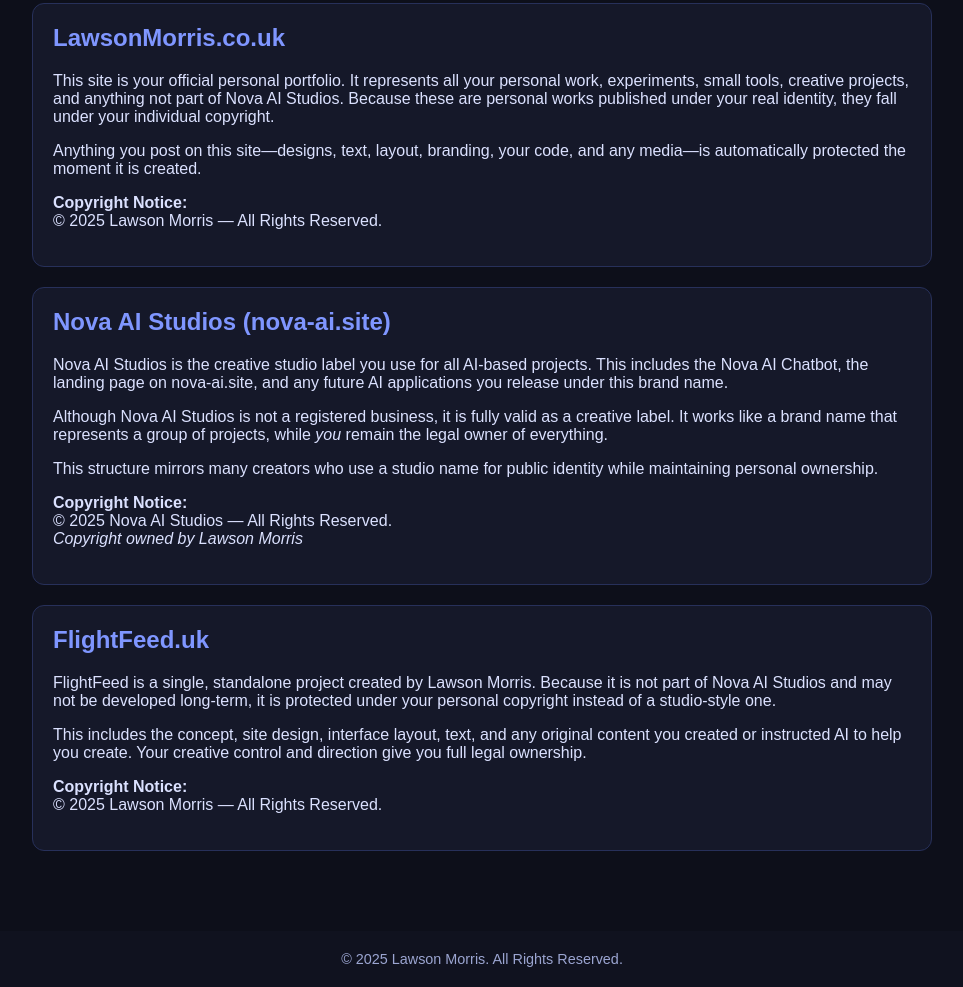
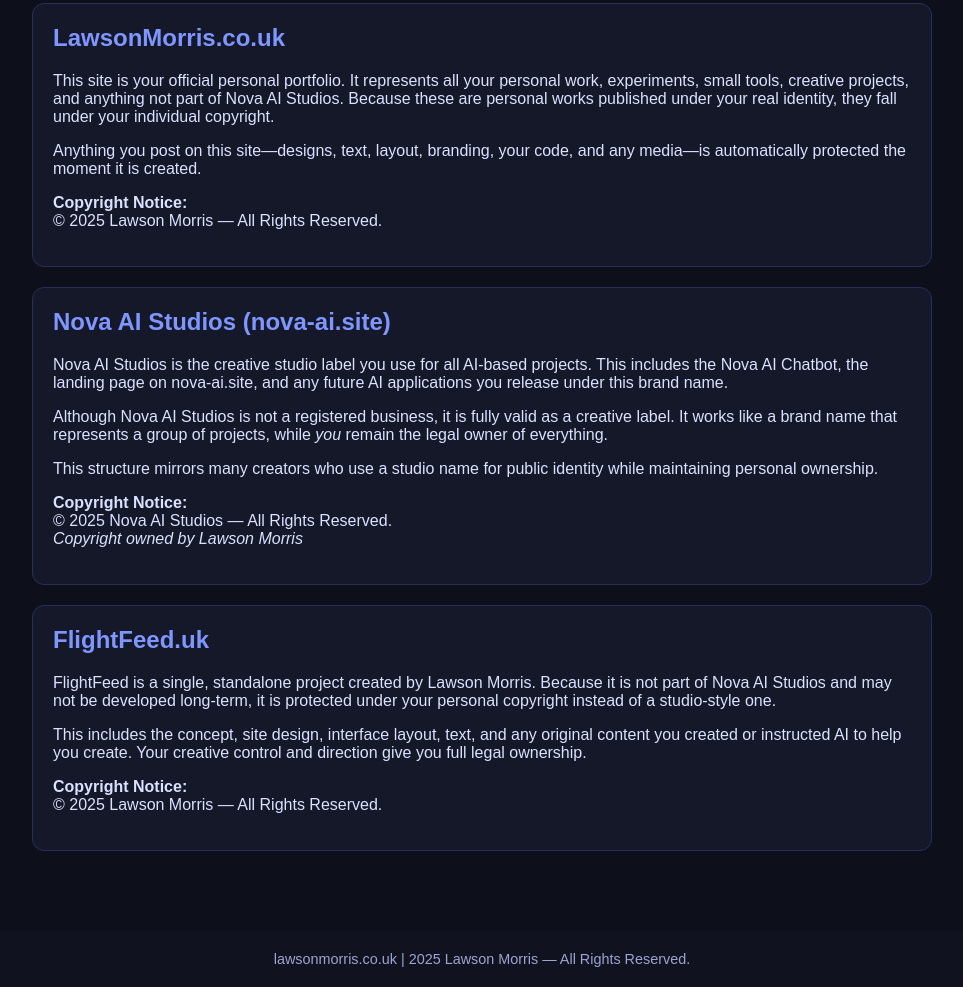
Before and after one commit to Lawson-Morris2025/legal, a plain HTML site: page index.html in a window 1280 px wide. Shown: the part 227-1214 px from the top of the page, without its empty margins (158-1121 px from the left). Drawn offline with Linux system fonts and the light colour scheme.

Commit message:
Update index.html

```diff
--- a/index.html
+++ b/index.html
@@ -99,9 +99,13 @@
 
 </div>
 
-<footer>
-    © 2025 Lawson Morris. All Rights Reserved.
+<footer class="mt-10 text-center text-sm text-gray-500">
+    lawsonmorris.co.uk | <span id="copyright-year"></span> Lawson Morris — All Rights Reserved.
 </footer>
+<script>
+    // Automatically update the year
+    document.getElementById('copyright-year').textContent = new Date().getFullYear();
+</script>
 
 </body>
 </html>
```
